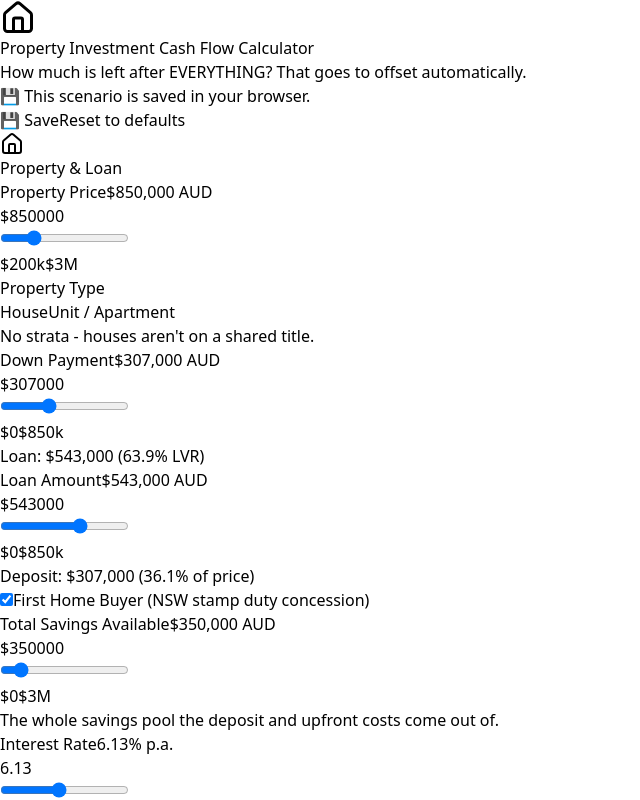
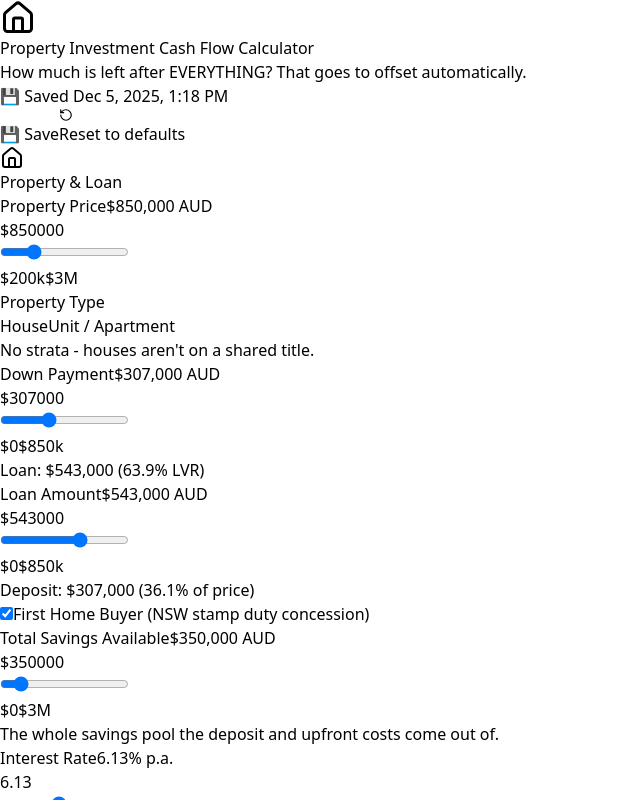
Before and after one commit to CModernel/property-calculator, a React (Vite) app: page / in a window 1280 px wide. Both pictures are taken after a click on the button "💾 Save". Shown: the top 800 px of the page, without its empty margins (0-640 px from the left). Built offline with nearby package versions, Linux system fonts and the light colour scheme.

Commit message:
PCALC-21: Show last-saved timestamp and add reset icon

```diff
--- a/src/App.jsx
+++ b/src/App.jsx
@@ -1,5 +1,5 @@
 import React, { useState } from 'react';
-import { DollarSign, Home, Users, TrendingDown, Calendar, ShoppingCart, Car } from 'lucide-react';
+import { DollarSign, Home, Users, TrendingDown, Calendar, ShoppingCart, Car, RotateCcw } from 'lucide-react';
 import { formatMonthsDetailed, formatCompactMoney } from './calculations/formatting';
 import NumberSliderField from './components/NumberSliderField';
 import { getNextSuggestion } from './calculations/suggestions';
@@ -121,6 +121,10 @@ const PropertyInvestmentCalculator = () => {
   // Whether the current inputs are backed by a saved-in-browser scenario -
   // drives the Save/Reset bar's copy and whether "Reset" is even offered.
   const [hasSavedScenario, setHasSavedScenario] = useState(savedScenario !== null);
+  // savedAt travels inside the scenario payload itself (just another field,
+  // like propertyPrice) rather than as separate storage-envelope metadata -
+  // no changes needed to scenarioStorage.js's save/load/parse functions.
+  const [lastSavedAt, setLastSavedAt] = useState(savedScenario?.savedAt ?? null);
 
   // Calculate total scheduled offset contributions
   const totalScheduledOffset = calculateTotalScheduledOffset(offsetContributions);
@@ -315,6 +319,7 @@ const PropertyInvestmentCalculator = () => {
   // sections, in-progress "Add" form drafts, the Timeline Explorer's
   // selected month) isn't part of a scenario.
   const handleSaveScenario = () => {
+    const savedAt = Date.now();
     const scenario = {
       propertyPrice, propertyType, downPayment, interestRate, loanTermYears,
       strataFees: strataFeesField.base, strataFeesChanges: strataFeesField.changes,
@@ -331,9 +336,11 @@ const PropertyInvestmentCalculator = () => {
       otherExpenses: otherExpensesField.base, otherExpensesChanges: otherExpensesField.changes,
       offsetContributions,
       exceptExpenses,
+      savedAt,
     };
     if (saveScenario(scenario)) {
       setHasSavedScenario(true);
+      setLastSavedAt(savedAt);
     } else {
       alert('Could not save - your browser may be blocking local storage (e.g. private browsing).');
     }
@@ -454,9 +461,12 @@ const PropertyInvestmentCalculator = () => {
 
       <div className="bg-white rounded-lg shadow-md p-4 mb-4 flex items-center justify-between gap-3 flex-wrap">
         <p className="text-sm text-gray-600">
-          {hasSavedScenario
-            ? '💾 This scenario is saved in your browser.'
-            : "Your inputs aren't saved yet — they reset if you reload the page."}
+          {!hasSavedScenario
+            ? "Your inputs aren't saved yet — they reset if you reload the page."
+            : lastSavedAt
+              // A scenario saved before TODO-22 shipped won't have a savedAt yet.
+              ? `💾 Saved ${new Date(lastSavedAt).toLocaleString(undefined, { dateStyle: 'medium', timeStyle: 'short' })}`
+              : '💾 This scenario is saved in your browser.'}
         </p>
         <div className="flex gap-2">
           <button
@@ -470,8 +480,9 @@ const PropertyInvestmentCalculator = () => {
             <button
               type="button"
               onClick={handleClearSavedScenario}
-              className="px-4 py-2 bg-gray-200 text-gray-700 rounded-lg text-sm font-medium hover:bg-gray-300"
+              className="flex items-center gap-1.5 px-4 py-2 bg-gray-200 text-gray-700 rounded-lg text-sm font-medium hover:bg-gray-300"
             >
+              <RotateCcw size={14} />
               Reset to defaults
             </button>
           )}
```
Also changed, not shown: 1 other file (tests, documents, lock files or other folders).
